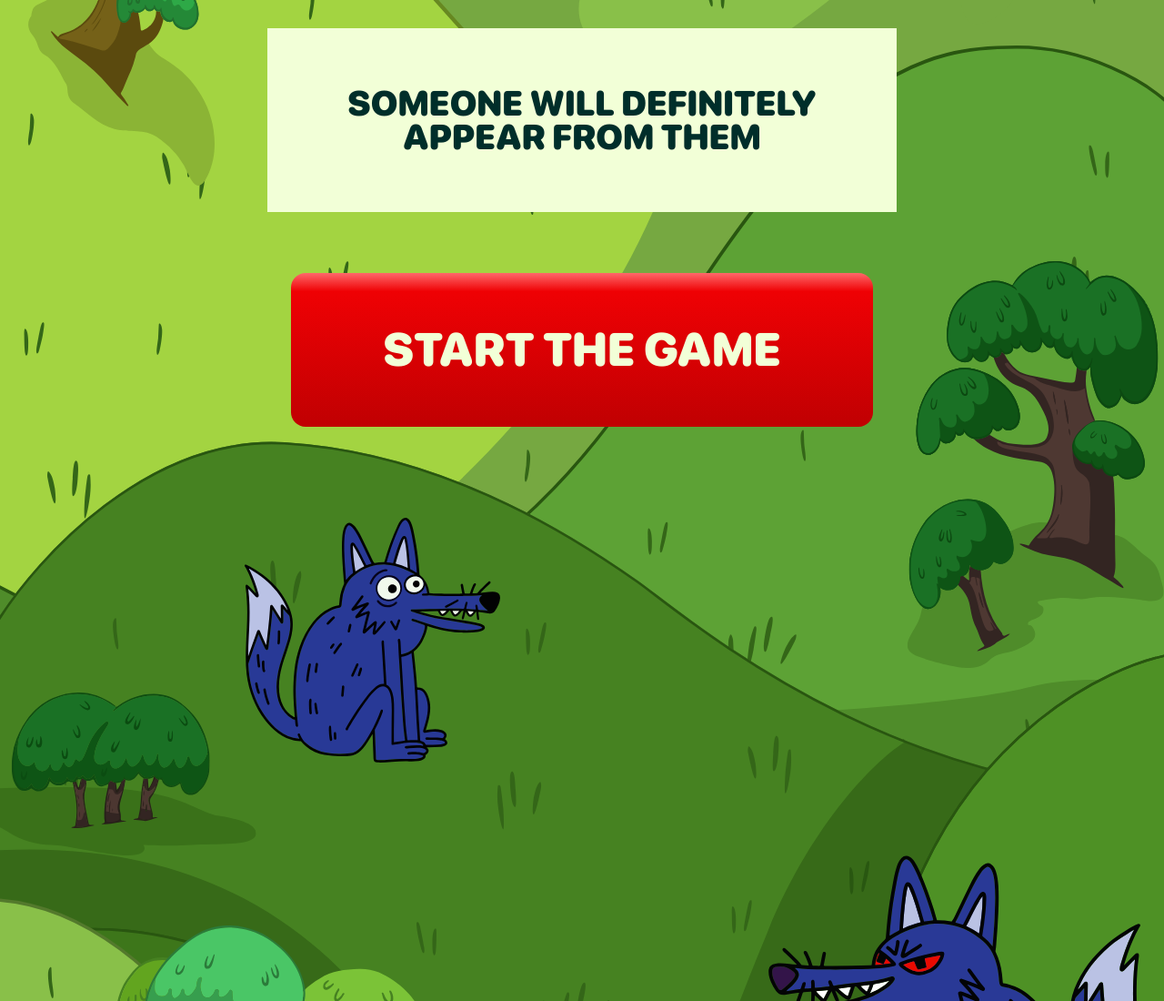
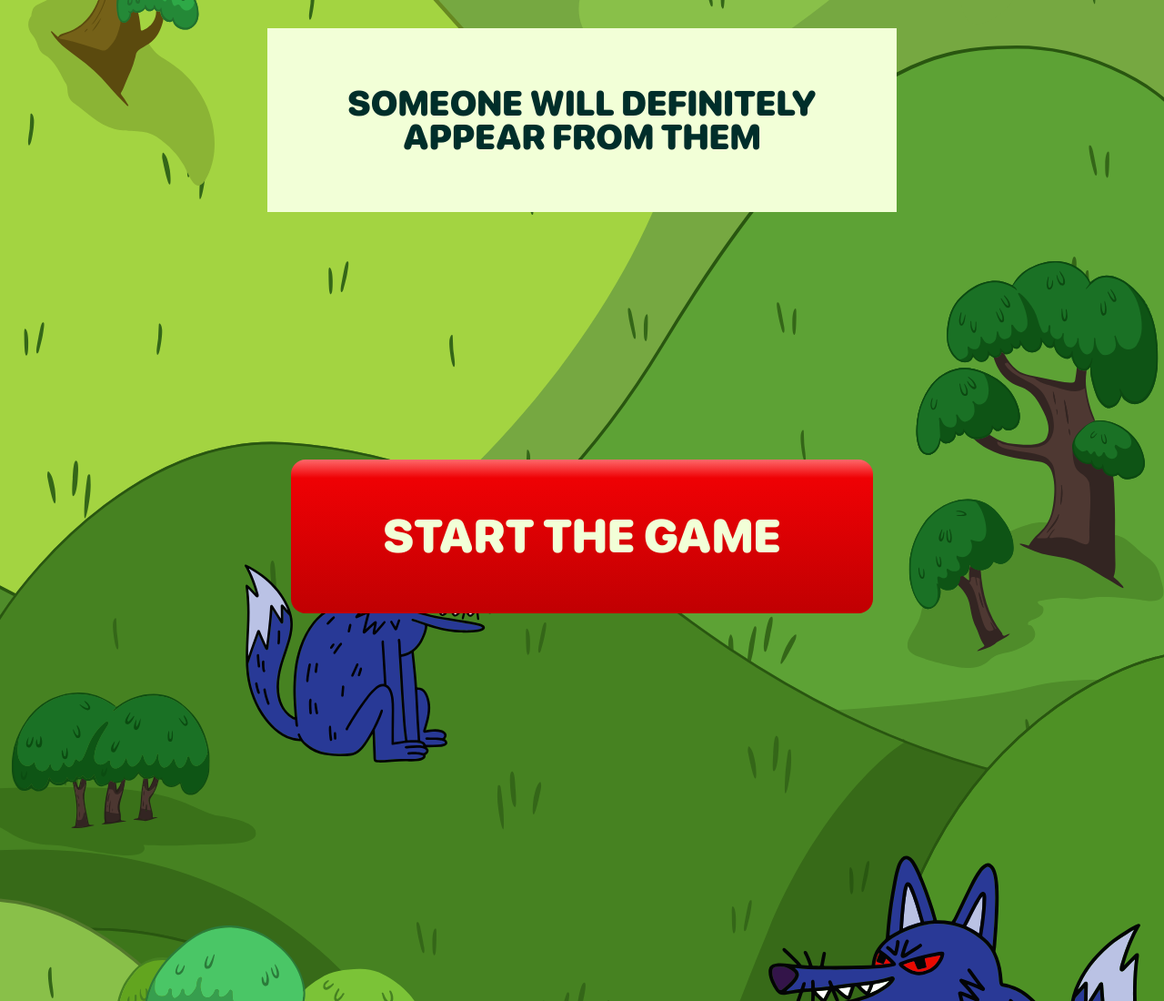
Before and after one commit to kmerkushev/demo, a plain HTML site: page index_en.html in a window 1280 px wide. Shown: the part 3783-4883 px from the top of the page at 91% size. Drawn offline with Linux system fonts and the light colour scheme.

Commit message:
En btn top fix

```diff
--- a/style.css
+++ b/style.css
@@ -1251,7 +1251,7 @@ img {
     padding: 5vw 5vw;
   }
   .btn:nth-of-type(1) {
-    top: 319vw;
+    top: 335vw;
     margin-left: 25vw;
     width: 50vw;
   }
```
